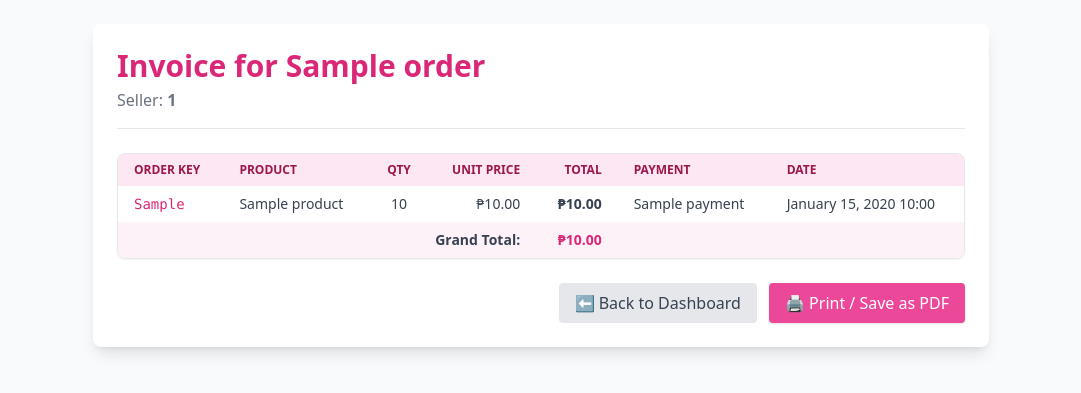
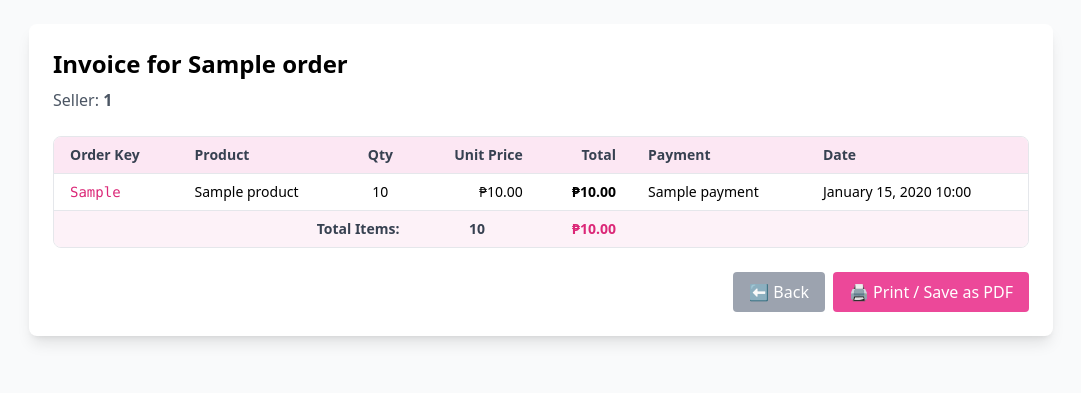
Before and after one commit to Verna-11/msgbot-app, a Flask app: a page that uses templates/buyer_invoice.html in a window 1280 px wide. Shown: the top 393 px of the page, without its empty margins (99-1180 px from the left). Run offline with Flask 3, Linux system fonts and the light colour scheme; the visitor is signed in with stand-in values (Sample User, id 1); a database or web service that is not in the repository returns one stand-in record (values such as "Sample title"); some libraries are stand-ins or nearby versions.

Commit message:
add grand

```diff
--- a/templates/buyer_invoice.html
+++ b/templates/buyer_invoice.html
@@ -5,17 +5,13 @@
     <script src="https://cdn.tailwindcss.com"></script>
 </head>
 <body class="bg-gray-50 p-6">
-    <div class="max-w-4xl mx-auto bg-white p-6 shadow-lg rounded-lg">
-        <!-- Header -->
-        <div class="mb-6 border-b pb-4">
-            <h1 class="text-3xl font-bold text-pink-600">Invoice for {{ buyer }}</h1>
-            <p class="text-gray-500 mt-1">Seller: <span class="font-semibold">{{ seller }}</span></p>
-        </div>
+    <div class="max-w-5xl mx-auto bg-white rounded-lg shadow-lg p-6">
+        <h1 class="text-2xl font-bold mb-2">Invoice for {{ buyer }}</h1>
+        <p class="text-gray-600 mb-6">Seller: <span class="font-semibold">{{ seller }}</span></p>
 
-        <!-- Table Card -->
-        <div class="overflow-x-auto rounded-lg border border-gray-200 shadow-sm">
-            <table class="min-w-full text-sm text-gray-700">
-                <thead class="bg-pink-100 text-pink-800 uppercase text-xs">
+        <div class="overflow-x-auto border rounded-lg">
+            <table class="min-w-full divide-y divide-gray-200 text-sm">
+                <thead class="bg-pink-100 text-gray-700">
                     <tr>
                         <th class="px-4 py-2 text-left">Order Key</th>
                         <th class="px-4 py-2 text-left">Product</th>
@@ -27,9 +23,10 @@
                     </tr>
                 </thead>
                 <tbody class="divide-y divide-gray-100">
-                {% set ns = namespace(total=0) %}
+                    {% set ns = namespace(total=0, items=0) %}
                     {% for order in orders %}
                         {% set ns.total = ns.total + order[4] %}
+                        {% set ns.items = ns.items + order[2] %}
                         <tr class="hover:bg-pink-50">
                             <td class="px-4 py-2 font-mono text-pink-600">{{ order[0] }}</td>
                             <td class="px-4 py-2">{{ order[1] }}</td>
@@ -43,25 +40,24 @@
                 </tbody>
                 <tfoot class="bg-pink-50 font-bold text-gray-700">
                     <tr>
-                    <td colspan="4" class="px-4 py-2 text-right">Grand Total:</td>
-                    <td class="px-4 py-2 text-right text-pink-600">
+                        <td colspan="3" class="px-4 py-2 text-right">Total Items:</td>
+                        <td colspan="1" class="px-4 py-2 text-center">{{ ns.items }}</td>
+                        <td colspan="1" class="px-4 py-2 text-right text-pink-600">
                             ₱{{ '%.2f'|format(ns.total|float) }}
                         </td>
                         <td colspan="2"></td>
                     </tr>
                 </tfoot>
-
             </table>
         </div>
 
-        <!-- Actions -->
-        <div class="mt-6 flex justify-end gap-3">
-            <a href="/dashboard"
-               class="bg-gray-200 text-gray-700 px-4 py-2 rounded hover:bg-gray-300">
-                ⬅ Back to Dashboard
-            </a>
+        <div class="mt-6 flex justify-end gap-2">
+            <button onclick="window.history.back()"
+                    class="bg-gray-400 hover:bg-gray-500 text-white px-4 py-2 rounded">
+                ⬅ Back
+            </button>
             <button onclick="window.print()"
-                    class="bg-pink-500 text-white px-4 py-2 rounded hover:bg-pink-600 shadow">
+                    class="bg-pink-500 hover:bg-pink-600 text-white px-4 py-2 rounded">
                 🖨 Print / Save as PDF
             </button>
         </div>
```
Lines whose indentation alone changed are shown as unchanged.
